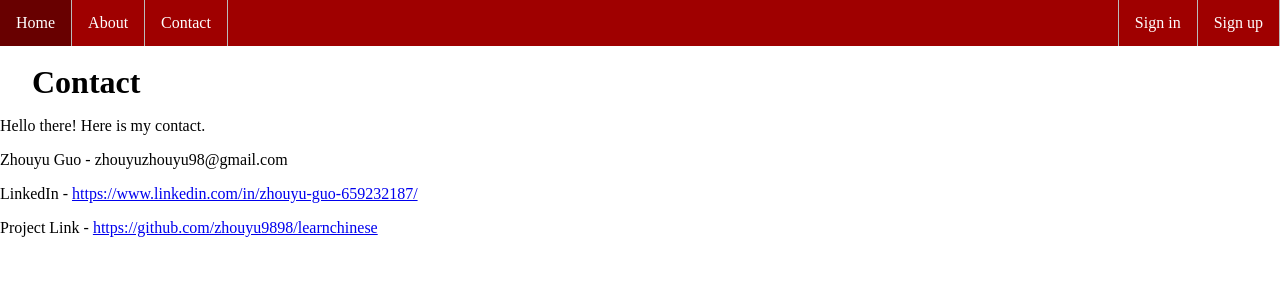
After one commit to zhouyu9898/learnchinese, a Django app: page /contact/ in a window 1280 px wide. The commit adds this page. Shown: the top 300 px of the page. Run offline with Django 3.2, Linux system fonts and the light colour scheme.

Commit message:
added and filled base and contact templates

```diff
--- a/learnchinese/chinesetest/templates/base.html
+++ b/learnchinese/chinesetest/templates/base.html
@@ -12,8 +12,8 @@
         {% block sidebar %}
         <ul class="sidebar">
             <li class="sidebar"><a class="active" href="/">Home</a></li>
-            <li class="sidebar"><a href="/">About</a></li>
-            <li class="sidebar"><a href="/">Contact</a></li>
+            <li class="sidebar"><a href="{% url 'chinesetest:about' %}">About</a></li>
+            <li class="sidebar"><a href="{% url 'chinesetest:contact' %}">Contact</a></li>
             {% if request.user.is_authenticated %}
                 <li class="sidebar dropdown" style="float: right; border-left:1px solid #bbb;">
                     <a href="javascript:void(0)" class="sidebar dropbtn">
--- /dev/null
+++ b/learnchinese/chinesetest/templates/contact.html
@@ -0,0 +1,20 @@
+{% extends "base.html" %}
+
+{% block content %}
+    <h1>Contact</h1>
+
+    <p class="description">
+        Hello there! Here is my contact.
+    </p>
+
+    <p class="description">
+        Zhouyu Guo - zhouyuzhouyu98@gmail.com
+    </p>
+    <p class="description">
+        LinkedIn - <a href="https://www.linkedin.com/in/zhouyu-guo-659232187/">https://www.linkedin.com/in/zhouyu-guo-659232187/</a>
+    </p>
+    <p class="description">
+        Project Link - <a href="https://github.com/zhouyu9898/learnchinese">https://github.com/zhouyu9898/learnchinese</a>
+    </p>
+
+{% endblock content %}
```
